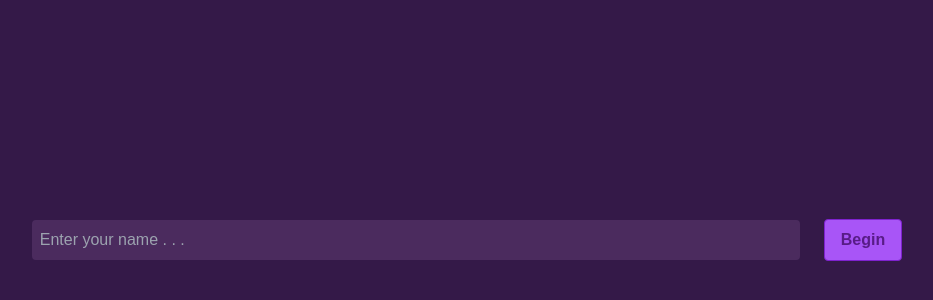
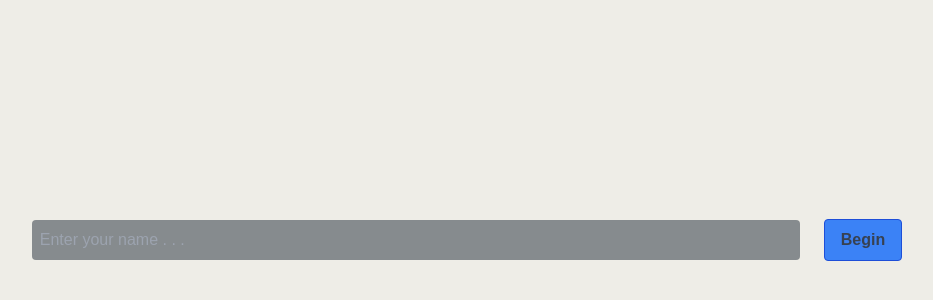
Before and after one commit to AbdulSamman/toDoApp, a React (Vite) app: page / in a window 1280 px wide. Shown: the part 160-460 px from the top of the page, without its empty margins (173-1106 px from the left). Built offline with nearby package versions, Linux system fonts and the light colour scheme; a web font is replaced by a local one.

Commit message:
style changed

```diff
--- a/src/App.tsx
+++ b/src/App.tsx
@@ -47,7 +47,7 @@ function App() {
 
             <button
               onClick={handleUserName}
-              className="bg-purple-500 hover:bg-purple-700 text-gray-200 font-bold border border-purple-700 rounded p-2 px-4 ml-2 text-purple-900">
+              className="bg-blue-500 hover:bg-blue-700 text-gray-700 font-bold border border-blue-700 rounded p-2 px-4 ml-2 text-blue-900">
               Begin
             </button>
           </>
--- a/src/components/dateAndTime.tsx
+++ b/src/components/dateAndTime.tsx
@@ -20,10 +20,10 @@ export const DateAndTime = () => {
 
   return (
     <div className="flex justify-between items-center">
-      <h2 className="text-teal-500 text-lg">
+      <h2 className="text-teal-800 text-lg">
         {currentTime.toLocaleDateString(undefined, dateOptions)}
       </h2>
-      <span className="text-gray-400 text-sm">
+      <span className="text-blue-800 text-sm">
         <i>{currentTime.toLocaleTimeString()}</i>
       </span>
     </div>
--- a/src/components/toDo.tsx
+++ b/src/components/toDo.tsx
@@ -144,7 +144,7 @@ const ToDo = () => {
 
           <button
             onClick={handleSaveToDo}
-            className="bg-purple-600 hover:bg-purple-700 text-white p-2  border border-purple-700 rounded">
+            className="bg-blue-600 hover:bg-blue-700 text-white p-2  border border-blue-700 rounded">
             <CgAddR className="text-xl" />
           </button>
           <button className="text-white cursor-pointer bg-red-500 border border-red-600 hover:bg-red-700 rounded flex justify-center items-center p-1.5">
@@ -177,8 +177,8 @@ const ToDo = () => {
                       <p
                         className={`text-xl font-bold  ${
                           toDoList.didTask
-                            ? "line-through text-purple-400"
-                            : "text-purple-900"
+                            ? "line-through text-gray-500"
+                            : "text-gray-800"
                         }`}>
                         {toDoList.toDoText}
                       </p>
--- a/src/styles/App.scss
+++ b/src/styles/App.scss
@@ -12,7 +12,7 @@
 html {
   height: 100%;
 
-  background-color: #341948;
+  background-color: #eeede7;
   background-size: cover;
 }
 body {
@@ -45,12 +45,12 @@ body {
       padding: 0.5rem;
       outline: none;
       border-radius: 4px;
-      background-color: #4b2b5e;
-      color: gray;
+      background-color: #868b8e;
+      color: #517069;
       width: 60%;
 
       &:focus {
-        border: 2px solid rgb(231, 112, 231);
+        border: 2px solid #4c5270;
       }
     }
 
@@ -65,26 +65,22 @@ body {
     input[type="date"] {
       font-size: 20px;
       //   background-color: rgba($color: red, $alpha: 0.5);
-      background-color: rgb(107, 50, 129);
+      background-color: rgb(157, 149, 161);
       padding: 2px 5px;
       border-radius: 3px;
+      outline: none;
+      &:focus {
+        border: 2px solid #4c5270;
+      }
     }
 
     input[type="date"]::-webkit-datetime-edit {
       //display: none;
-      color: rgb(155, 139, 139);
+      color: rgb(89, 75, 75);
     }
 
     input[type="date"]::-webkit-calendar-picker-indicator {
       cursor: pointer;
-      // background-image: url("../calender.svg");
-      // background-position: center;
-      // background-size: contain;
-      //background-color: rgba($color: rgb(42, 136, 89), $alpha: 0.7);
-
-      // border-radius: 5px;
-      // background-color: rgba($color: rgb(109, 230, 169), $alpha: 0.8);
-      // padding: 0.5rem;
     }
   }
 }
--- a/src/styles/toDo.scss
+++ b/src/styles/toDo.scss
@@ -3,8 +3,8 @@
   .toDo {
     font-family: "Protest Riot", sans-serif;
     margin-top: 10px;
-    background-color: rgba(178, 108, 235, 0.432);
-    border: 2px solid #9388a2;
+    background-color: #a49393;
+    border: 2px solid #4c5270;
     white-space: pre-wrap;
     word-break: break-word;
   }
```
Also changed, not shown: public/calender.svg (deleted).
